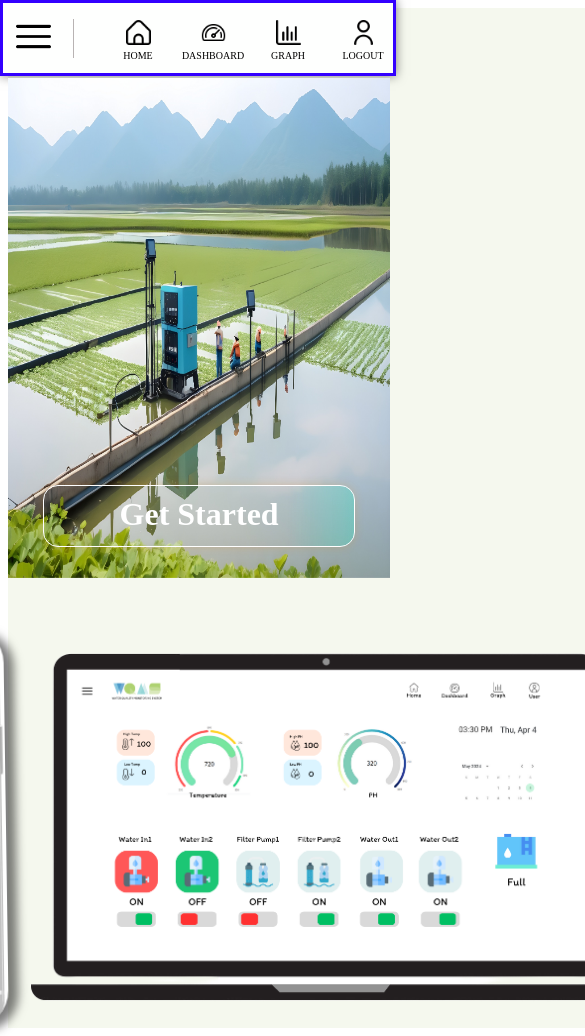
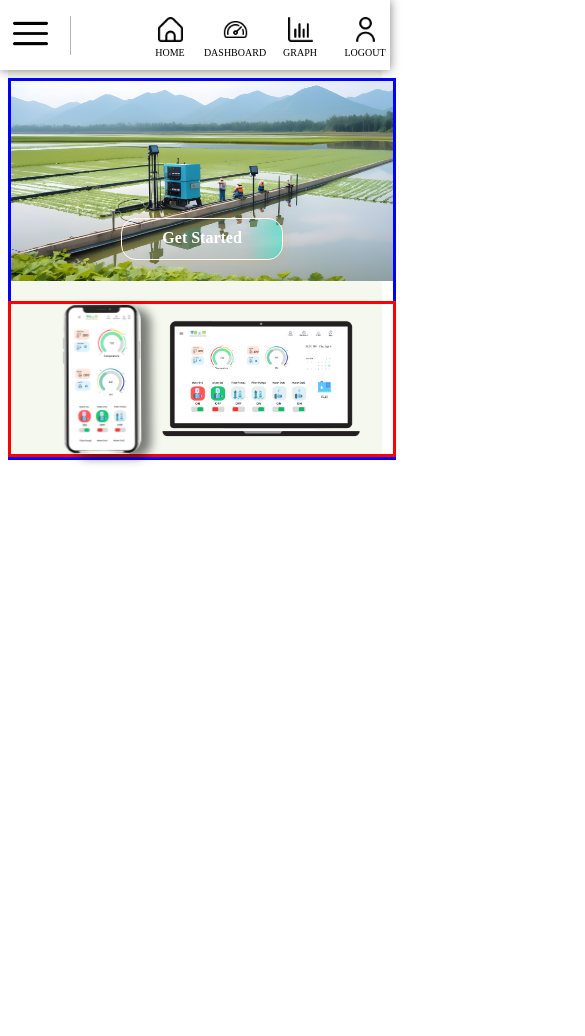
Before and after one commit to kittikhun1910/wqms-monitoring-app, a React (Vite) app: page / in a window 390 px wide. Shown: the top 1036 px of the page, 585 px wide, since content can reach past the window. After the commit the page ends 844 px from the top, so only its background shows below. Built offline with nearby package versions, Linux system fonts and the light colour scheme; no server answers; what @influxdata/influxdb-client would draw is missing.

Commit message:
update responsive home

```diff
--- a/src/components/Navbar/index.module.scss
+++ b/src/components/Navbar/index.module.scss
@@ -1,27 +1,18 @@
 @import "/src/styles/variable.scss";
 
 .container {
-  position: fixed;
+  position: fixed; /* Fixed position */
   top: 0;
   left: 0;
   right: 0;
   display: flex;
   height: 70px;
   width: 100%;
-  max-width: 100vw; /* Set max-width to 100vw */
   align-items: center;
   justify-content: space-between;
   background-color: rgba(255, 255, 255, 0.9);
   box-shadow: 0px 0px 10px rgba(0, 0, 0, 0.5);
-
-  @media (max-width: map-get($breakpoints, sm)) {
-    max-width: 390px;
-    border: solid red;
-  }
-  @media (max-width: map-get($breakpoints, md)) {
-    max-width: 430px;
-    border: solid rgb(51, 0, 255);
-  }
+  z-index: 1000; /* Ensure it's above other content */
 
   .navGroupLeft {
     display: flex;
@@ -90,7 +81,7 @@
       cursor: pointer;
       color: #000;
       @media (max-width: map-get($breakpoints, sm)) {
-        width: 60px;
+        width: 50px;
         font-size: 10px;
         font-weight: 400;
       }
--- a/src/pages/Home/index.module.scss
+++ b/src/pages/Home/index.module.scss
@@ -1,3 +1,4 @@
+@import "/src/styles/variable.scss";
 .container {
   display: flex;
   align-items: center;
@@ -5,6 +6,11 @@
   margin-top: 70px;
   flex-direction: column;
   align-items: center;
+
+  @media (max-width: map-get($breakpoints, md)) {
+    width: 98vw;
+    border: solid blue;
+  }
 
   .imgBoxRight {
     display: flex;
@@ -16,6 +22,9 @@
       width: 100%;
       height: 500px;
       object-fit: fill;
+      @media (max-width: map-get($breakpoints, md)) {
+        height: 200px;
+      }
     }
   }
   .text {
@@ -34,6 +43,11 @@
     transform: translateX(-50%); /* Center the button horizontally */
     z-index: 1; /* Ensure the button is above the image */
     overflow: hidden;
+    @media (max-width: map-get($breakpoints, md)) {
+      width: 150px;
+      height: 20px;
+      font-size: 16px;
+    }
 
     &:hover {
       cursor: pointer;
@@ -78,19 +92,19 @@
       transform: translateX(100%);
     }
   }
-  .content {
-    display: flex;
-    flex-direction: column;
-    gap: 5px;
-    width: 100%;
-    align-items: center;
 
   .imgBoxLeft {
     display: flex;
-      width: 800px;
+    width: 98vw;
     align-items: center;
     gap: 20px;
-      margin-top: 50px;
+    justify-content: center;
+    align-items: center;
+    margin-top: 20px;
+    @media (max-width: map-get($breakpoints, md)) {
+      border: solid red;
+      width: 98vw;
+    }
 
     .imgMobile {
       height: 400px;
@@ -98,24 +112,26 @@
       object-fit: contain;
       border-radius: 36px;
       box-shadow: 10px 4px 10px rgba(0, 0, 0, 0.5);
+      margin-left: 20px;
+      @media (max-width: map-get($breakpoints, md)) {
+        height: 150px;
+        border-radius: 16px;
+      }
     }
     .imgText {
       display: flex;
       flex-direction: column;
       border-radius: 16px;
-        align-items: center;
-        justify-content: center;
-        .title {
-          color: #fd8606;
-          box-shadow: 0px 0px 10px rgba(253, 141, 4, 0.2);
-          border-radius: 25px;
-          width: 550px;
-          padding: 10px 10px;
-          text-align: center;
-        }
       .shimpImg {
         width: 600px;
         object-fit: contain;
+
+        @media (max-width: map-get($breakpoints, lg)) {
+          width: 450px;
+        }
+        @media (max-width: map-get($breakpoints, sm)) {
+          width: 200px;
+        }
       }
     }
   }
@@ -132,4 +148,3 @@
     transform: rotate(2deg);
   }
 }
-}
--- a/src/pages/Home/index.tsx
+++ b/src/pages/Home/index.tsx
@@ -46,7 +46,6 @@ const Home: React.FC = () => {
             <h1 className={styles.text}> Get Started</h1>
           </Link>
         </div>
-        <div className={styles.content}>
         <div className={styles.imgBoxLeft}>
           <img
             src={MobilePrototypePNG}
@@ -62,7 +61,6 @@ const Home: React.FC = () => {
           </div>
         </div>
       </div>
-      </div>
     </>
   );
 };
--- a/src/styles/app.module.scss
+++ b/src/styles/app.module.scss
@@ -7,10 +7,8 @@
   max-width: 98.3vw;
   min-height: 97.5vh;
 
-  @media (max-width: map-get($breakpoints, sm)) {
-    max-width: 390px;
-  }
   @media (max-width: map-get($breakpoints, md)) {
-    max-width: 430px;
+    min-width: 0;
+    min-height: 0;
   }
 }
```
Lines whose indentation alone changed are shown as unchanged.
